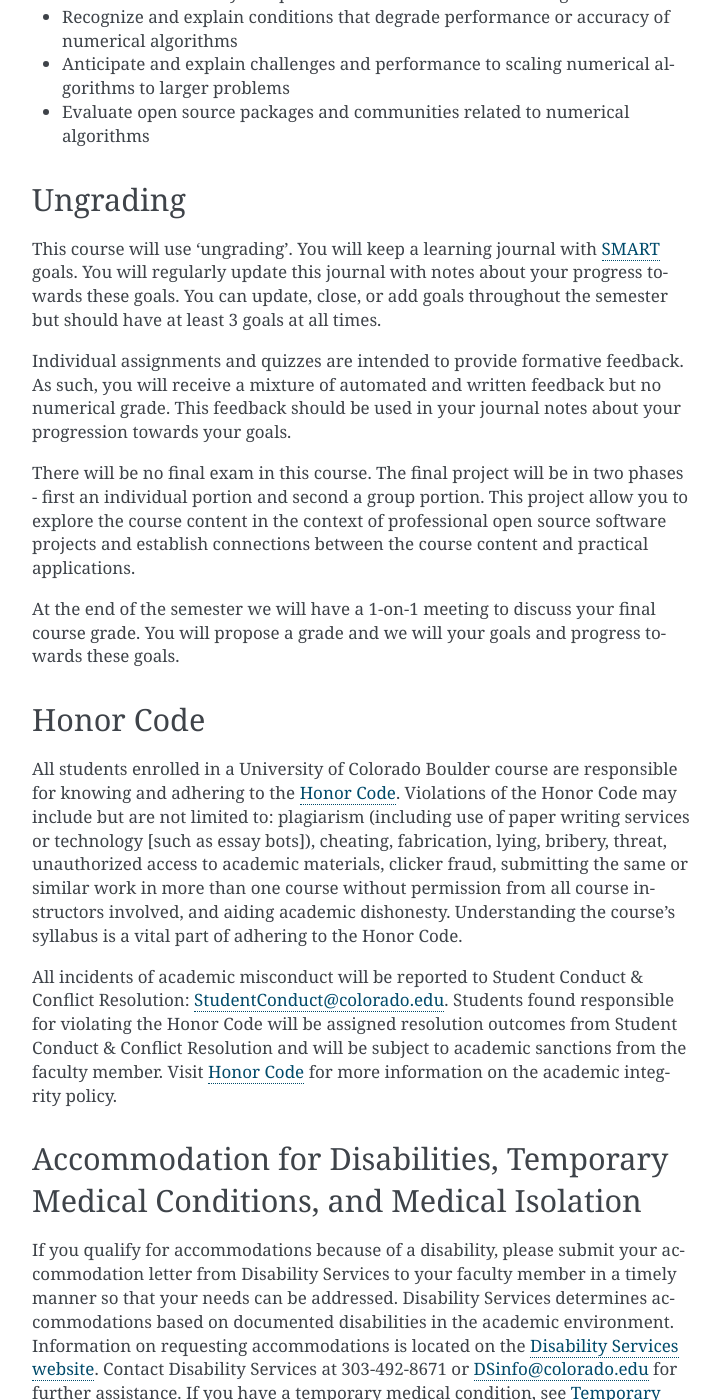
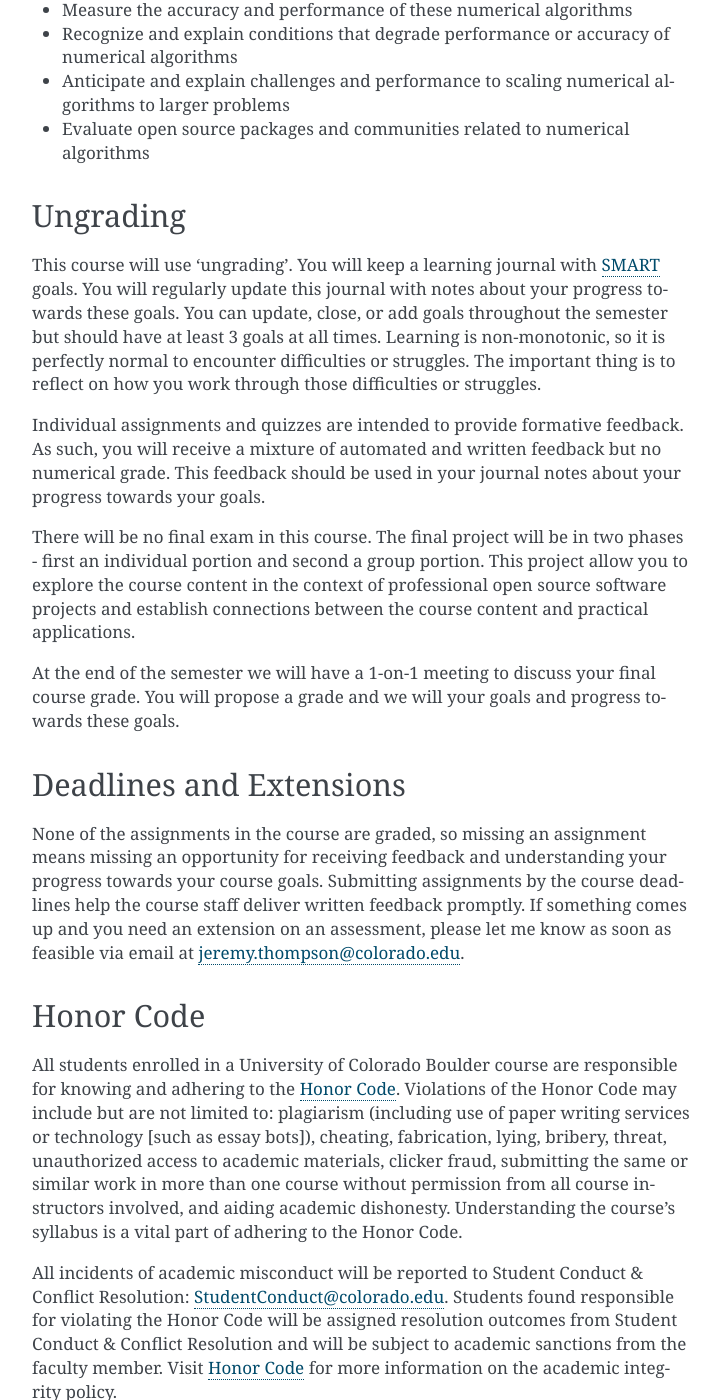
Before and after one commit to jeremylt/csci-3656-fall-2025, a Sphinx documentation site: the page built from source/syllabus.rst, in a window 1280 px wide and 1400 px high, scrolled down 917 px. Shown: the whole window, without its empty margins (388-1108 px from the left). Built offline with Sphinx 7.4.7, drawn with Linux system fonts in a browser that asks for light colours; some of the changed text lies outside the part shown.

Commit message:
minor syllabus updates

```diff
--- a/source/syllabus.rst
+++ b/source/syllabus.rst
@@ -16,10 +16,12 @@
 It explores topics such as floating point arithmetic, root finding, numerical solution of linear systems of equations, numerical interpolation, differentiation, and integration.
 
 
-Textbook
+Resources
 -------------------------------------------------------------------------------------
 
-`Fundamentals of Numerical Computation Julia Edition by Tobin A. Driscoll and Richard J. Braun <https://tobydriscoll.net/fnc-julia>`_
+* `Fundamentals of Numerical Computation Julia Edition <https://tobydriscoll.net/fnc-julia>`_ by Tobin A. Driscoll and Richard J. Braun
+
+* `2023 Course Website <https://cu-numcomp.github.io/spring23>`_
 
 
 Zulip
@@ -53,10 +55,12 @@
 You will keep a learning journal with `SMART <https://en.wikipedia.org/wiki/SMART_criteria>`_ goals.
 You will regularly update this journal with notes about your progress towards these goals.
 You can update, close, or add goals throughout the semester but should have at least 3 goals at all times.
+Learning is non-monotonic, so it is perfectly normal to encounter difficulties or struggles.
+The important thing is to reflect on how you work through those difficulties or struggles.
 
 Individual assignments and quizzes are intended to provide formative feedback.
 As such, you will receive a mixture of automated and written feedback but no numerical grade.
-This feedback should be used in your journal notes about your progression towards your goals.
+This feedback should be used in your journal notes about your progress towards your goals.
 
 There will be no final exam in this course.
 The final project will be in two phases - first an individual portion and second a group portion.
@@ -64,6 +68,14 @@
 
 At the end of the semester we will have a 1-on-1 meeting to discuss your final course grade.
 You will propose a grade and we will your goals and progress towards these goals.
+
+
+Deadlines and Extensions
+-------------------------------------------------------------------------------------
+
+None of the assignments in the course are graded, so missing an assignment means missing an opportunity for receiving feedback and understanding your progress towards your course goals.
+Submitting assignments by the course deadlines help the course staff deliver written feedback promptly.
+If something comes up and you need an extension on an assessment, please let me know as soon as feasible via email at jeremy.thompson@colorado.edu.
 
 
 Honor Code
```
